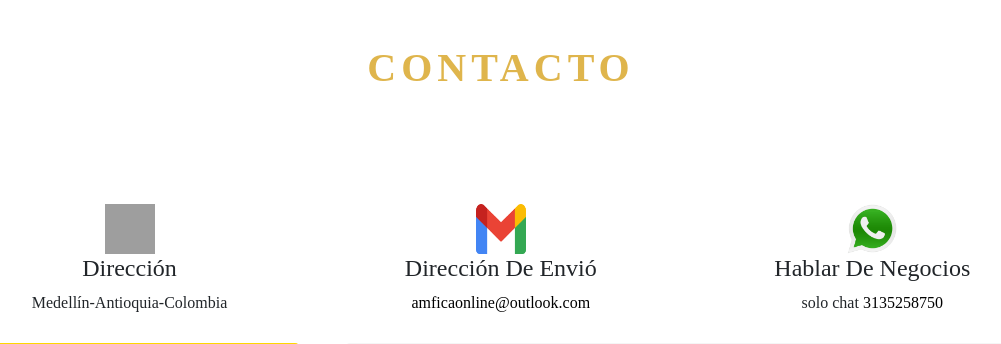
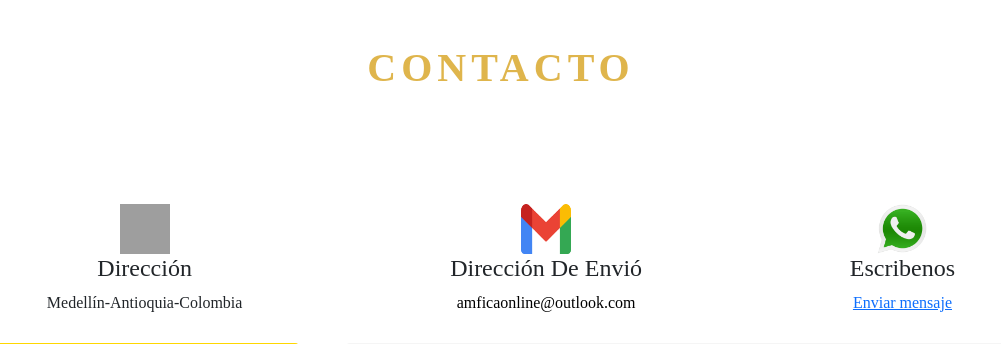
Before and after one commit to murasp06/Directorio-HV, a PHP site: page /Views/contact.php in a window 1280 px wide. Shown: the part 335-679 px from the top of the page, without its empty margins (139-1140 px from the left). Run offline with PHP 8.4, Linux system fonts and the light colour scheme; grey boxes are pictures that could not be loaded.

Commit message:
cambiamos la llamada de contacto por enviar mensaje para contactar (evitar llamadas span)

```diff
--- a/Views/contact.php
+++ b/Views/contact.php
@@ -88,9 +88,9 @@
             <div class="m-1 p-2">
                 <!-- wassap -->
                 <img style="height: 50px;width: 50px;" src="/image/logo_wasap.png" alt="img-wasstapp">
-                <h4>Hablar De Negocios</h4>
-                <span>solo chat</span>
-                <a style="text-decoration: none;color: black;" href="tel:+573135258750">3135258750</a>
+                <h4>Escribenos</h4>
+
+                <a  href="https://wa.link/0dy1dv">Enviar mensaje</a>
             </div>
         </div>
 
```
